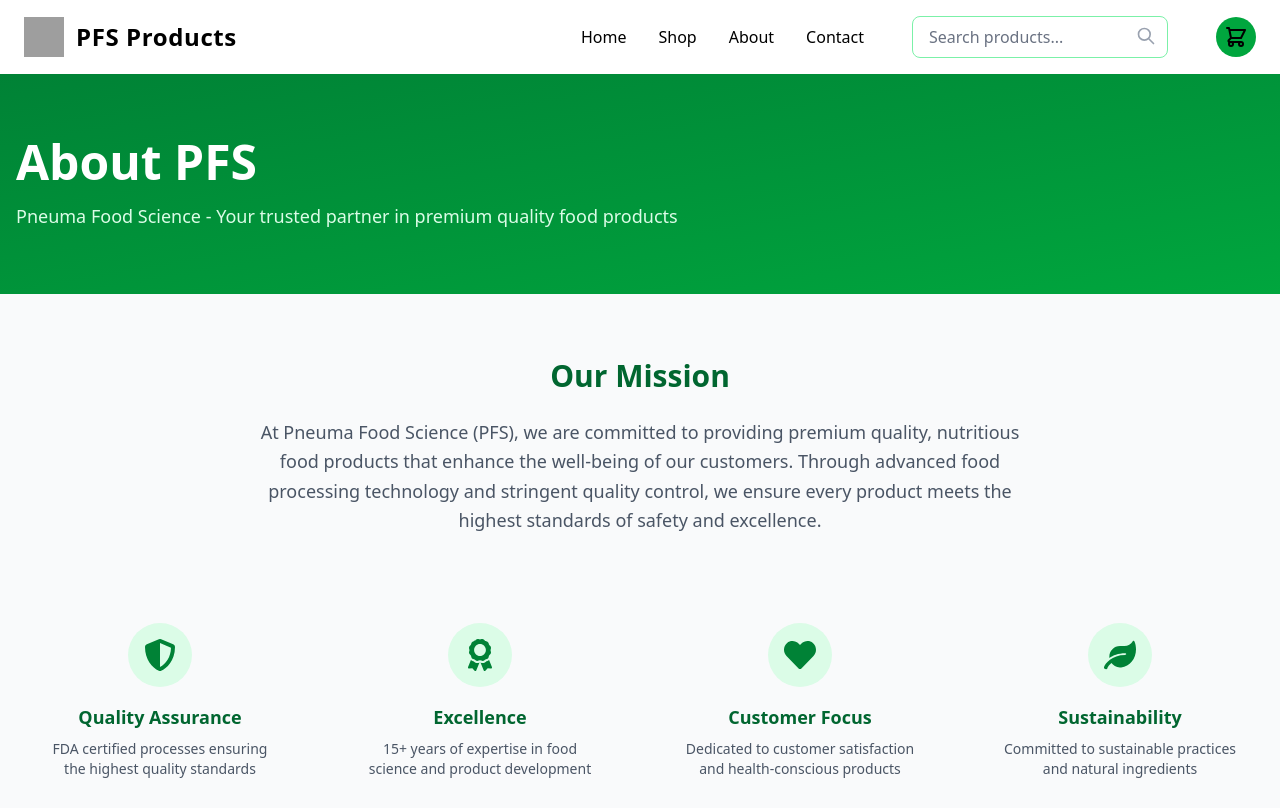
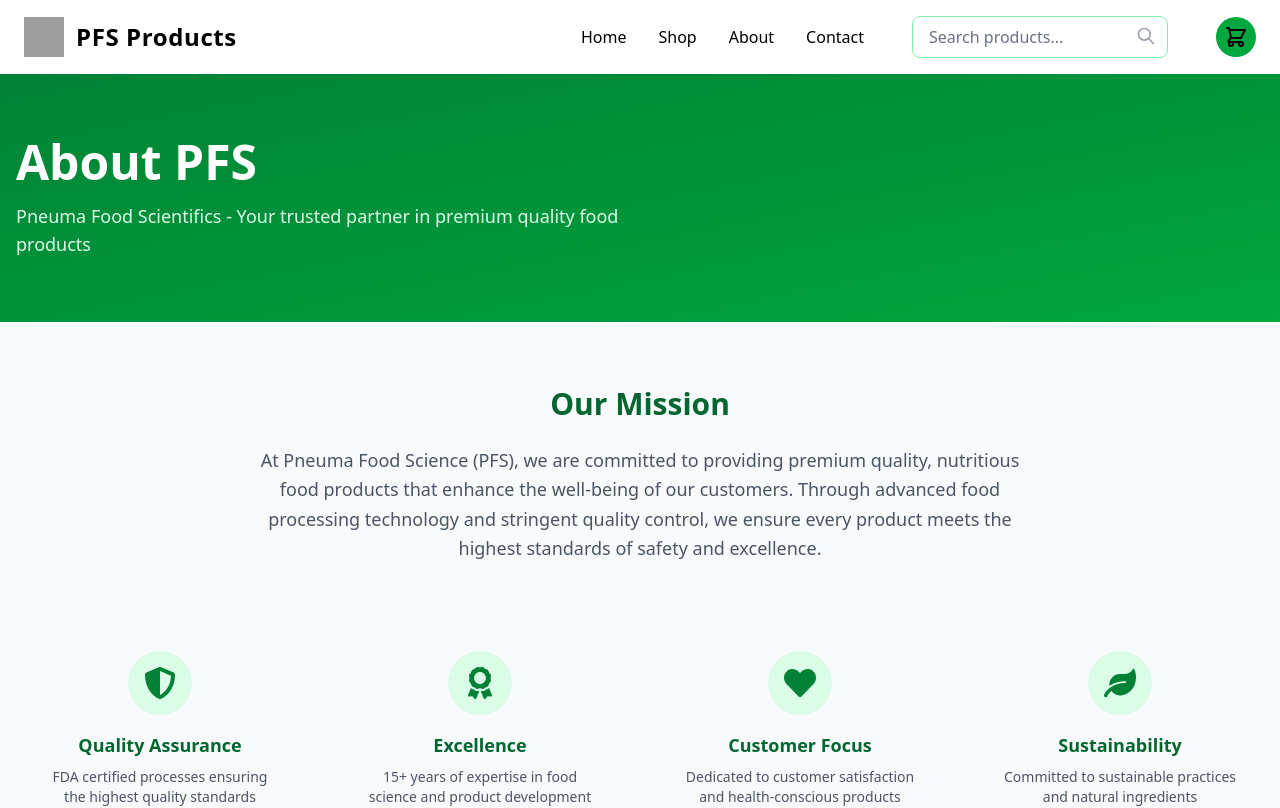
Before and after one commit to Alexandra4373/PFS, a React (Vite) app: page /about in a window 1280 px wide. Shown: the top 808 px of the page. Built offline with nearby package versions, Linux system fonts and the light colour scheme; grey boxes are pictures that could not be loaded.

Commit message:
Update About.jsx

```diff
--- a/src/Pages/About.jsx
+++ b/src/Pages/About.jsx
@@ -10,7 +10,7 @@ function About() {
           <div className="container mx-auto px-4">
             <h1 className="text-4xl md:text-5xl font-bold mb-4">About PFS</h1>
             <p className="text-lg text-green-100 max-w-2xl">
-              Pneuma Food Science - Your trusted partner in premium quality food
+              Pneuma Food Scientifics - Your trusted partner in premium quality food
               products
             </p>
           </div>
```
